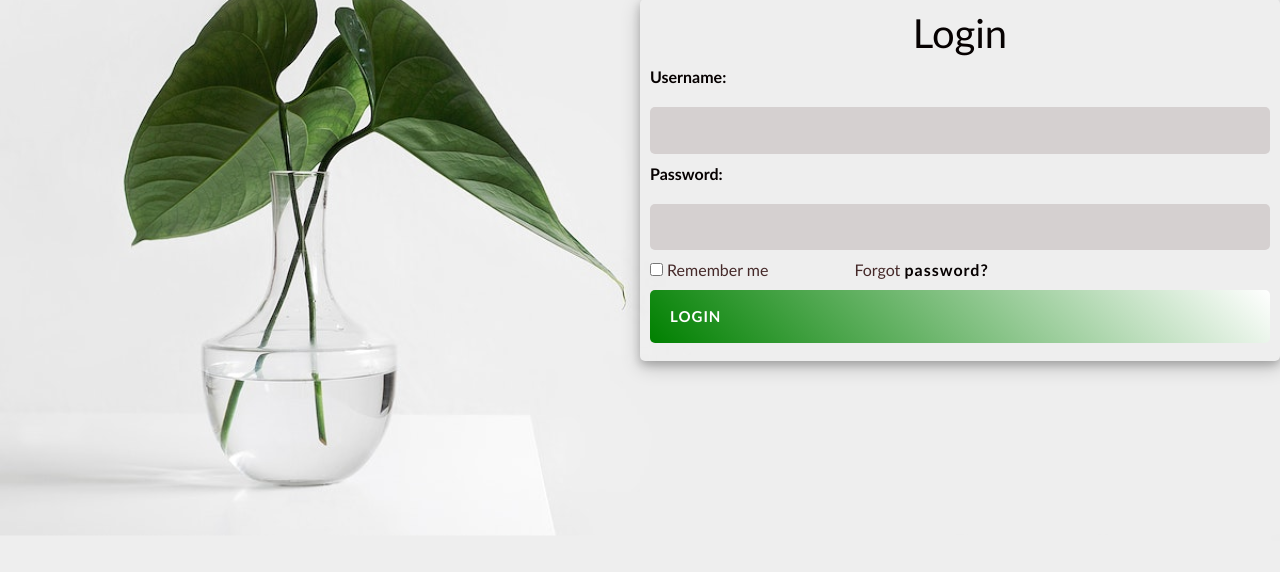
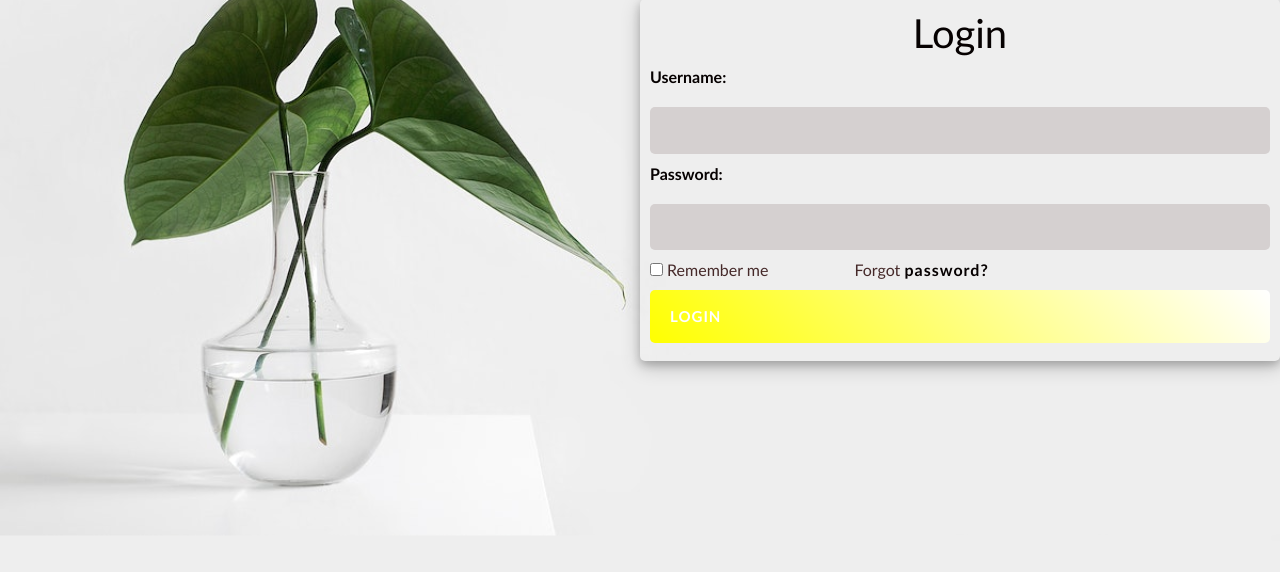
Before and after one commit to intong22/sprout.v1, a PHP site: page /admin/admin_login.php in a window 1280 px wide. Shown: the part 161-733 px from the top of the page. Run offline with PHP 8.4, Linux system fonts and the light colour scheme.

Commit message:
Update admin_login.css

```diff
--- a/css/admin_login.css
+++ b/css/admin_login.css
@@ -8,7 +8,6 @@ body{
     background-position: center;
 
 }
-
 
 .container {
 
@@ -60,7 +59,7 @@ input[type="text"], input[type="password"] {
 }
 
 input[type="submit"] {
-    background: linear-gradient(45deg,green, white );
+    background: linear-gradient(45deg,yellow, white );
     color:#fff;
     padding: 15px 20px;
     width: 100%;
@@ -76,7 +75,7 @@ input[type="submit"] {
 }
 
 input[type="submit"]:hover {
-    background-color: #8B0000;
+    background-color: #e6b400;
 }
 
 a {
```
